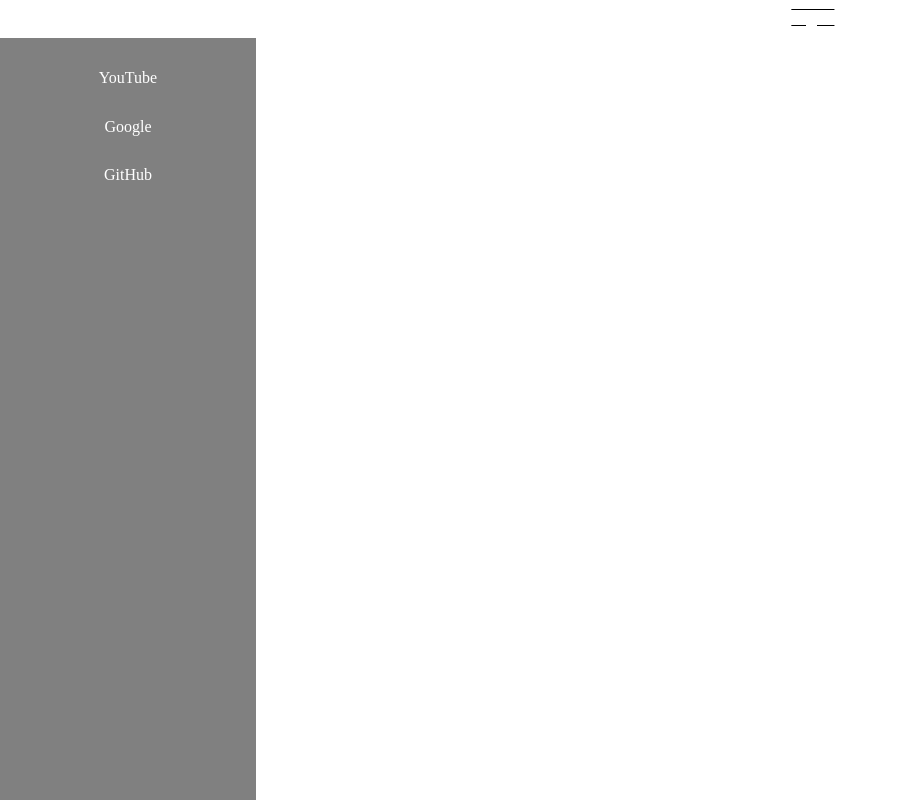
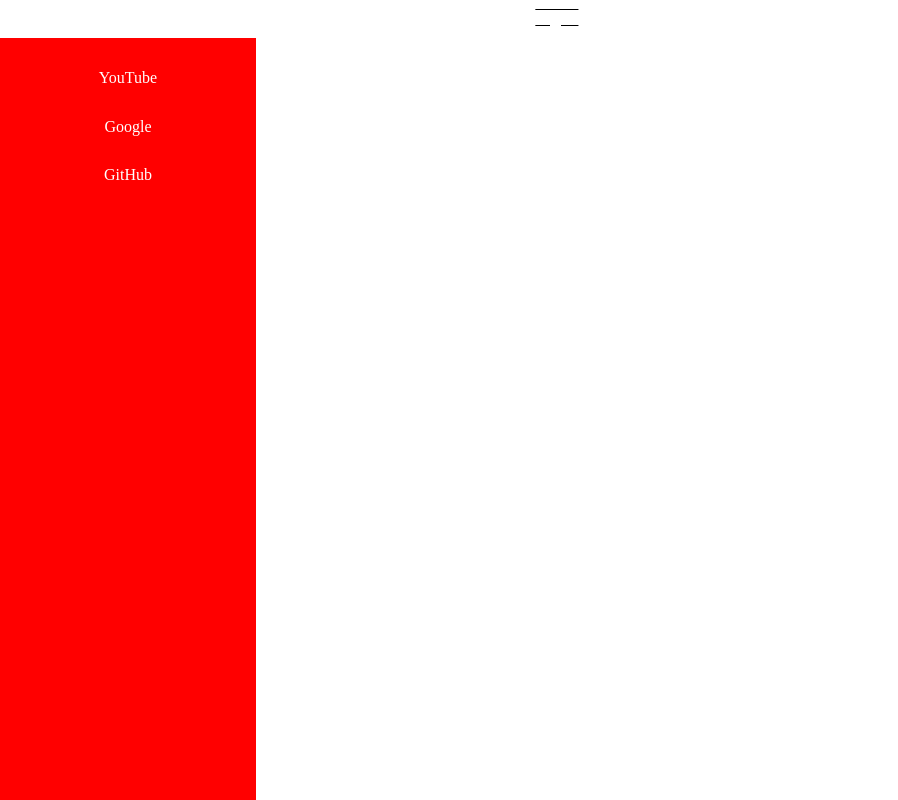
Before and after one commit to rashid0326/LAB7, a plain HTML site: page index.html in a window 1280 px wide. Shown: the whole page, without its empty margins (0-898 px from the left). Drawn offline with Linux system fonts and the light colour scheme.

Commit message:
Update style.css

```diff
--- a/css/style.css
+++ b/css/style.css
@@ -1,11 +1,11 @@
 #main-navbar {
-  background color: light blue;
+  background color: blue;
   overflow: hidden;
 }
 
 #main-navbar ul {
   float: left;
-  left: 70%;
+  left: 50%;
   list-style-type: none;
   margin: 0;
   padding: 0;
@@ -41,7 +41,7 @@
 }
 
 #sidebar {
-  background-color: grey;
+  background-color: red;
   height: 100%;
   width: 20%;
   position: fixed;
```
